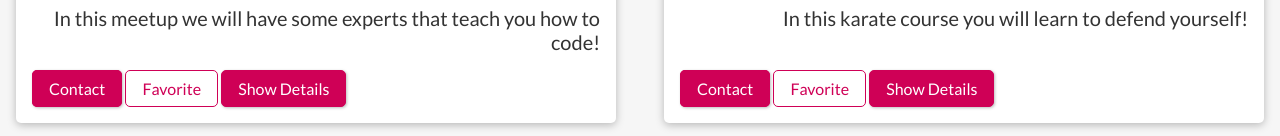
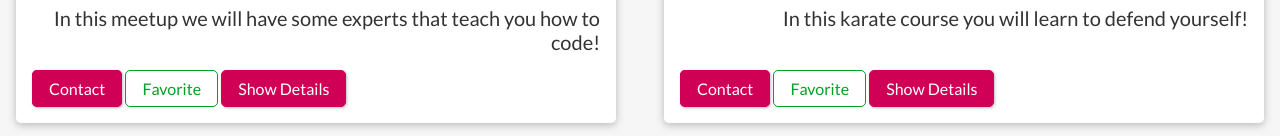
Before and after one commit to psyhedeliq/meetup-svelte, a Svelte app: page / in a window 1280 px wide. Shown: the part 948-1084 px from the top of the page. Built offline with nearby package versions, Linux system fonts and the light colour scheme.

Commit message:
improve style to favorite/unfavorite toggle button

```diff
--- a/src/App.svelte
+++ b/src/App.svelte
@@ -47,11 +47,13 @@
       contactEmail: email,
       address: address
     };
+    // console.log(newMeetup);
 
     meetups = [newMeetup, ...meetups];
   };
 
   const toggleFavorite = event => {
+    // console.log(event);
     const id = event.detail;
     const updatedMeetup = { ...meetups.find(meetup => meetup.id === id) };
     updatedMeetup.isFavorite = !updatedMeetup.isFavorite;
--- a/src/Meetups/MeetupItem.svelte
+++ b/src/Meetups/MeetupItem.svelte
@@ -88,6 +88,7 @@
     <Button href="mailto:{email}" caption="Contact" />
     <Button
       mode="outline"
+      colorToggleFavorite={isFav ? null : 'success'}
       type="button"
       caption={isFav ? 'Unfavorite' : 'Favorite'}
       on:click={() => dispatch('togglefavorite', id)} />
--- a/src/UI/Button.svelte
+++ b/src/UI/Button.svelte
@@ -3,6 +3,7 @@
   export let caption;
   export let href = null;
   export let mode = null;
+  export let colorToggleFavorite = null;
 </script>
 
 <style>
@@ -86,5 +87,7 @@
 {#if href}
   <a {href}>{caption}</a>
 {:else}
-  <button class={mode} {type} on:click>{caption}</button>
+  <button class="{mode} {colorToggleFavorite}" {type} on:click>
+    {caption}
+  </button>
 {/if}
```
